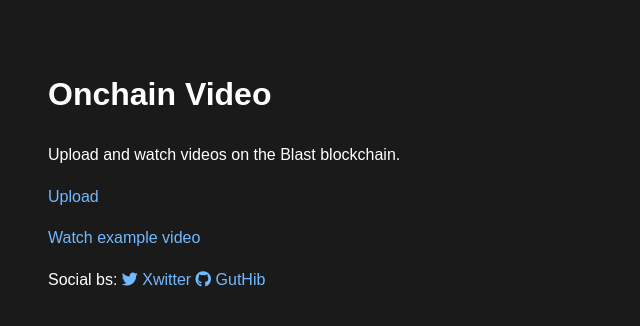
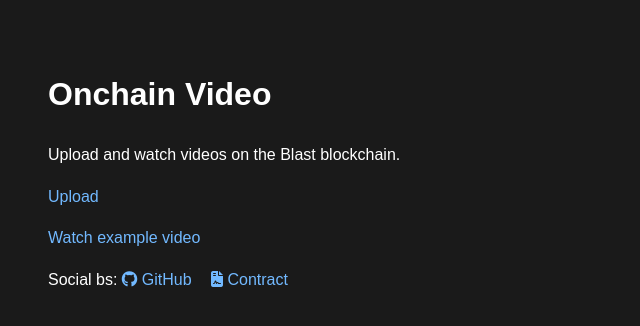
Before and after one commit to DaWe35/onchain-video, a website: page index.html in a window 1280 px wide. Shown: the full height of the page, 0-640 px from the left. Drawn offline with Linux system fonts and the light colour scheme.

Commit message:
add  contract url, og image

```diff
--- a/index.html
+++ b/index.html
@@ -12,6 +12,11 @@
     <meta property="og:url" content="https://onchainvideo.win/" />
     <meta property="og:image" content="https://onchainvideo.win/og-image.png" />
     <meta property="og:description" content="Onchain Video is a platform for uploading and watching videos on the Blast blockchain." />
+    <style>
+        .social-links a {
+            margin-right: 15px;
+        }
+    </style>
 </head>
 <body>
     <h1>Onchain Video</h1>
@@ -26,12 +31,17 @@
 
     <p>
         Social bs:
-        <a href="https://github.com/DaWe35/onchain-video" rel="noopener noreferrer">
-            <i class="fab fa-twitter"></i> Xwitter
-        </a>
-        <a href="https://github.com/DaWe35/onchain-video" rel="noopener noreferrer">
-            <i class="fab fa-github"></i> GutHib
-        </a>
+        <span class="social-links">
+<!--             <a href="https://twitter.com/onchainvideo" rel="noopener noreferrer">
+                <i class="fab fa-twitter"></i> Xwitter
+            </a> -->
+            <a href="https://github.com/DaWe35/onchain-video" rel="noopener noreferrer">
+                <i class="fab fa-github"></i> GitHub
+            </a>
+            <a href="https://blastscan.io/address/0x1f00f51e00f10c019617fb4a50d4e893aaf8c98c" rel="noopener noreferrer">
+                <i class="fas fa-file-contract"></i> Contract
+            </a>
+        </span>
     </p>
 
 </body>
```
Also changed, not shown: upload/index.html (+6 -1 lines), video/index.html (+22 -12 lines).
